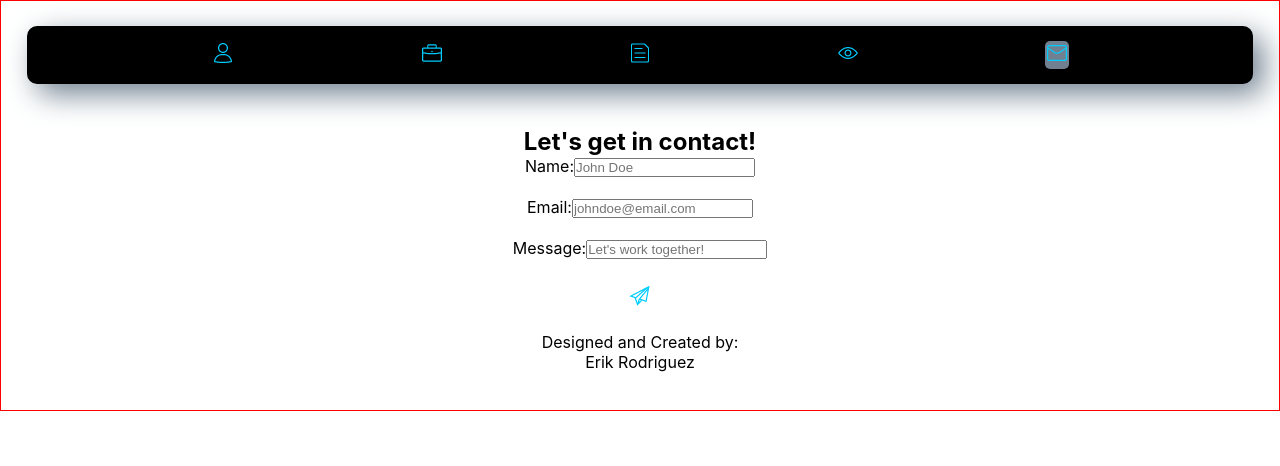
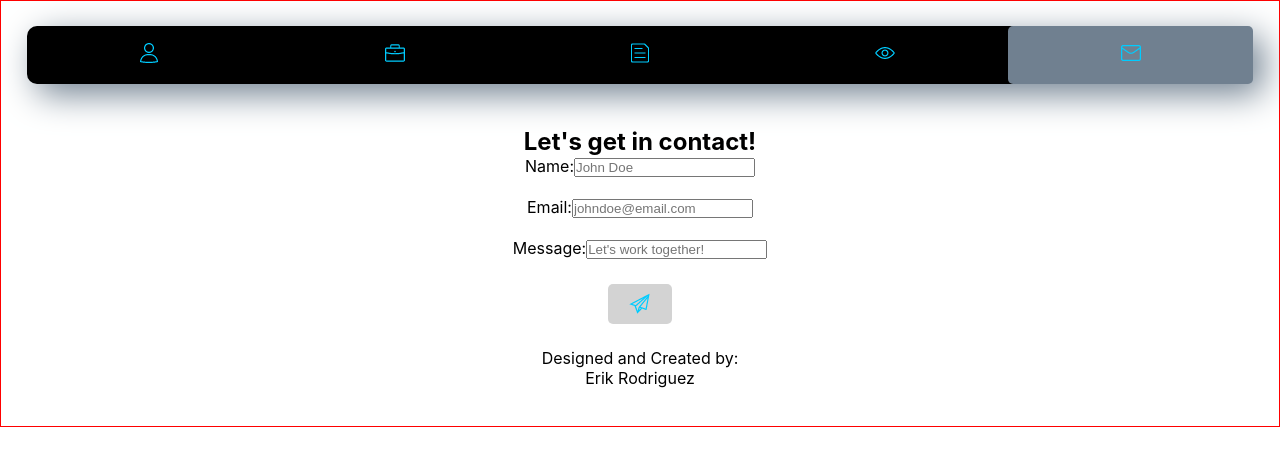
Before and after one commit to ErikRodriguez-webdev/port, a React (Create React App) app in the folder portfolio/: page /contact in a window 1280 px wide. Shown: the top 466 px of the page. Built offline with nearby package versions, Linux system fonts and the light colour scheme.

Commit message:
replaced nav hover and tweaked button styles

```diff
--- a/portfolio/src/App.css
+++ b/portfolio/src/App.css
@@ -19,6 +19,12 @@
   background: slategrey;
 }
 
+a {
+  transition: all 0.3s ease;
+  width: 100%;
+  padding: 1.25% 0%;
+}
+
 a:hover {
   border-radius: 5px;
   background: lightgrey;
@@ -29,11 +35,10 @@ header {
   border-radius: 10px;
   margin-top: 2%;
   margin-bottom: 3.5%;
-  padding: 1.25% 0%;
   display: flex;
   justify-content: space-evenly;
   align-items: center;
-  box-shadow: 10px 10px 30px slategrey;
+  box-shadow: 10px 10px 35px slategrey;
 }
 
 /* Footer.js */
@@ -84,10 +89,14 @@ footer {
 
 .sendForm {
   margin-top: 2%;
+  transition: all 0.3s ease;
+  padding: 8px 20px;
+  background: lightgrey;
+  border-radius: 5px;
 }
 
 .sendForm:hover {
   cursor: pointer;
   border-radius: 5px;
-  background: lightgrey;
+  background: slategrey;
 }
--- a/portfolio/src/App.js
+++ b/portfolio/src/App.js
@@ -14,6 +14,9 @@ import Contact from "./components/Contact";
 
 const App = () => {
   //icon color 00CCFF
+  //nav color slategrey
+  //nav hover color lightgrey
+
   return (
     <div className="App">
       <Nav />
```
